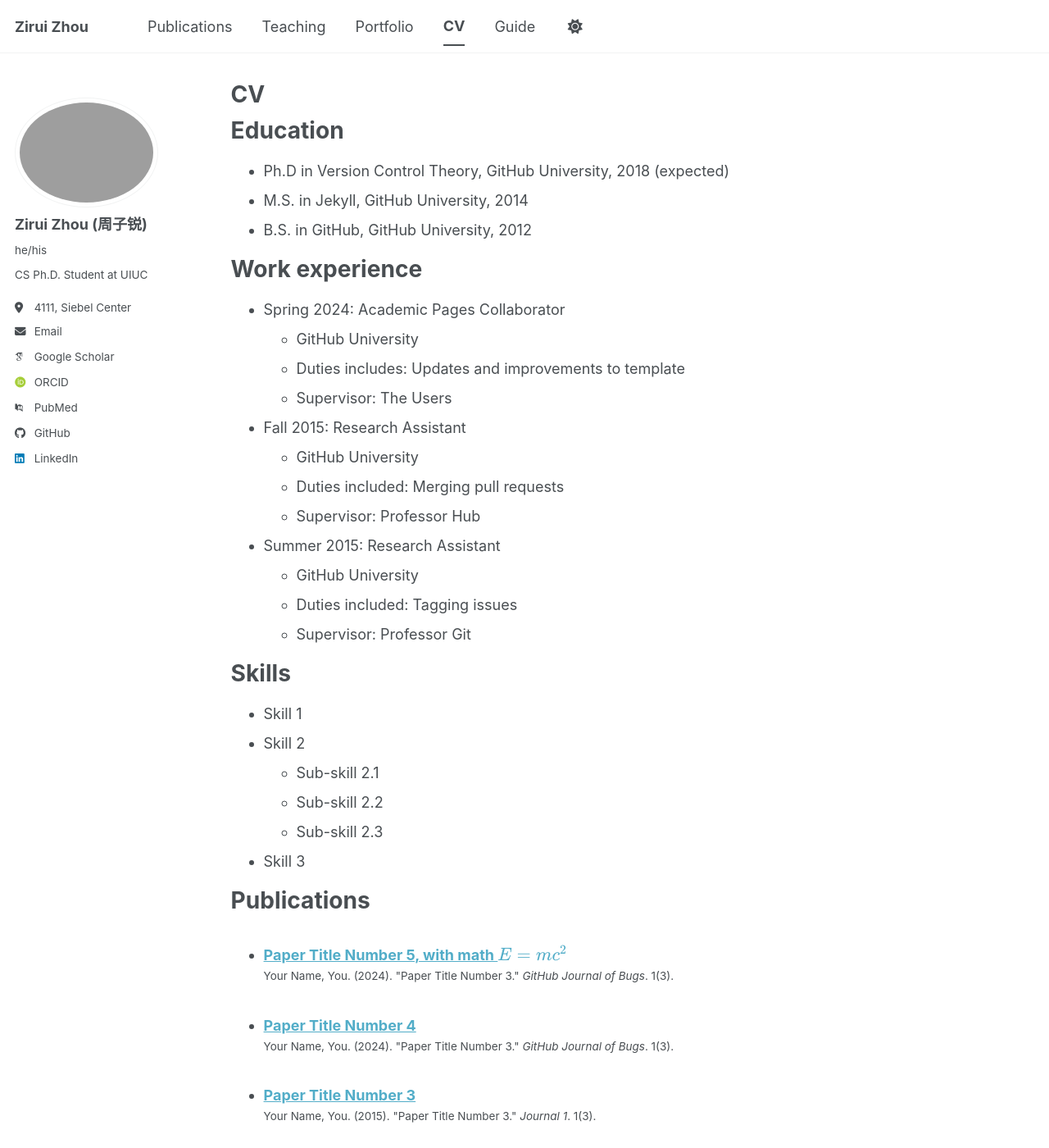
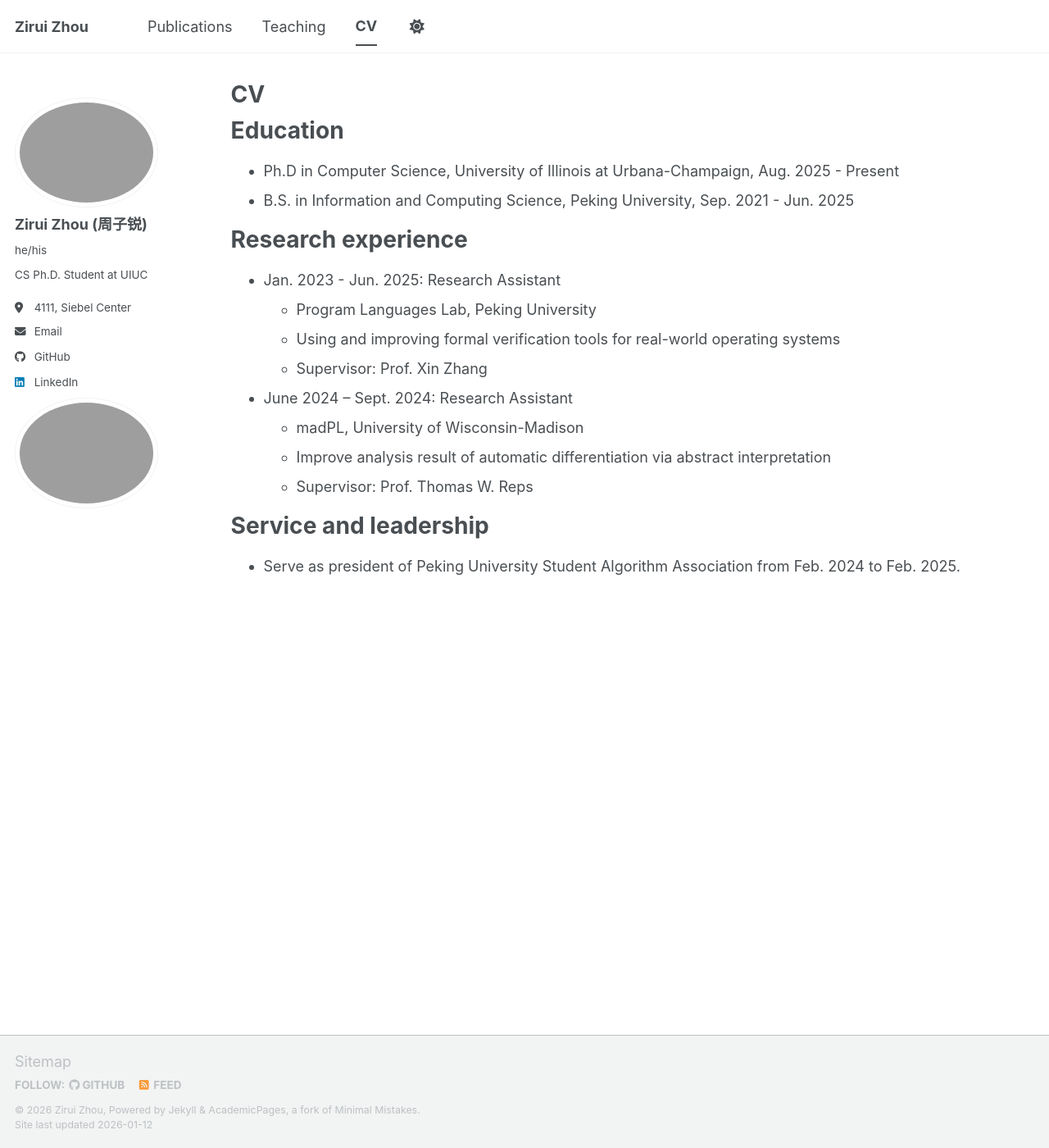
Before and after one commit to EncodeTalker2003/EncodeTalker2003.github.io, a Jekyll site: the page built from _pages/cv.md, in a window 1280 px wide and 1400 px high. Shown: the whole window at 82% size. Built offline with Jekyll 4.4.1, drawn with Linux system fonts in a browser that asks for light colours; some web fonts are replaced; a script bundle is joined from its source files by our own code; library files that are not in the unit come from our copies; some of the changed text lies outside the part shown.

Commit message:
update about

```diff
--- a/_config.yml
+++ b/_config.yml
@@ -24,6 +24,7 @@ repository               : "academicpages/academicpages.github.io"
 author:
   # Biographic information
   avatar           : "profile.png"
+  another_avatar   : "profile2.png"
   name             : "Zirui Zhou (周子锐)"
   pronouns         : "he/his" # example: "she/her"
   bio              : "CS Ph.D. Student at UIUC"
@@ -35,13 +36,13 @@ author:
   # Academic websites
   academia         : # URL
   arxiv            : # URL - Update with the correct link to your profile
-  googlescholar    : "https://scholar.google.com/citations?user=PS_CX0AAAAAJ"
+  googlescholar    : # "https://scholar.google.com/citations?user=PS_CX0AAAAAJ"
   inspire-hep      : # URL
   impactstory      : # URL
-  orcid            : "https://orcid.org/yourorcidurl"
+  orcid            : # "https://orcid.org/yourorcidurl"
   semantic         : # URL
   ssrn             : # URL
-  pubmed           : "https://www.ncbi.nlm.nih.gov/pubmed/?term=john+snow"
+  pubmed           : # "https://www.ncbi.nlm.nih.gov/pubmed/?term=john+snow"
   researchgate     : # URL
   scopus           : # URL
   zotero           : # URL
--- a/_includes/author-profile.html
+++ b/_includes/author-profile.html
@@ -173,4 +173,12 @@
       {% endif %}
     </ul>
   </div>
+
+  <div class="author__another-avatar">
+    {% if author.another_avatar contains "://" %}
+    	<img src="{{ author.another_avatar }}" alt="{{ author.name }}"  fetchpriority="high" />
+    {% else %}
+    	<img src="{{ author.another_avatar | prepend: "/images/" | prepend: base_path }}" class="author__another-avatar" alt="{{ author.name }}"  fetchpriority="high" />
+    {% endif %}
+  </div>
 </div>
--- a/_pages/cv.md
+++ b/_pages/cv.md
@@ -11,54 +11,21 @@ redirect_from:
 
 Education
 ======
-* Ph.D in Version Control Theory, GitHub University, 2018 (expected)
-* M.S. in Jekyll, GitHub University, 2014
-* B.S. in GitHub, GitHub University, 2012
+* Ph.D in Computer Science, University of Illinois at Urbana-Champaign, Aug. 2025 - Present
+* B.S. in Information and Computing Science, Peking University, Sep. 2021 - Jun. 2025
 
-Work experience
+Research experience
 ======
-* Spring 2024: Academic Pages Collaborator
-  * GitHub University
-  * Duties includes: Updates and improvements to template
-  * Supervisor: The Users
+* Jan. 2023 - Jun. 2025: Research Assistant
+  * Program Languages Lab, Peking University
+  * Using and improving formal verification tools for real-world operating systems
+  * Supervisor: Prof. Xin Zhang
 
-* Fall 2015: Research Assistant
-  * GitHub University
-  * Duties included: Merging pull requests
-  * Supervisor: Professor Hub
-
-* Summer 2015: Research Assistant
-  * GitHub University
-  * Duties included: Tagging issues
-  * Supervisor: Professor Git
-
-Skills
-======
-* Skill 1
-* Skill 2
-  * Sub-skill 2.1
-  * Sub-skill 2.2
-  * Sub-skill 2.3
-* Skill 3
-
-Publications
-======
-  <ul>{% for post in site.publications reversed %}
-    {% include archive-single-cv.html %}
-  {% endfor %}</ul>
-
-Talks
-======
-  <ul>{% for post in site.talks reversed %}
-    {% include archive-single-talk-cv.html  %}
-  {% endfor %}</ul>
-
-Teaching
-======
-  <ul>{% for post in site.teaching reversed %}
-    {% include archive-single-cv.html %}
-  {% endfor %}</ul>
+* June 2024 – Sept. 2024: Research Assistant
+  * madPL, University of Wisconsin-Madison
+  * Improve analysis result of automatic differentiation via abstract interpretation
+  * Supervisor: Prof. Thomas W. Reps
 
 Service and leadership
 ======
-* Currently signed in to 43 different slack teams
+* Serve as president of Peking University Student Algorithm Association from Feb. 2024 to Feb. 2025.
--- a/_sass/layout/_sidebar.scss
+++ b/_sass/layout/_sidebar.scss
@@ -141,6 +141,30 @@
    ========================================================================== */
 
 .author__avatar {
+  display: table-cell;
+  vertical-align: top;
+  width: 36px;
+  // set width only, for non-square avatars
+  // height: 36px;
+
+  @include breakpoint($large) {
+    display: block;
+    width: auto;
+    height: auto;
+  }
+
+  img {
+    max-width: 175px;
+    border-radius: 50%;
+
+    @include breakpoint($large) {
+      padding: 5px;
+      border: 1px solid var(--global-border-color);
+    }
+  }
+}
+
+.author__another-avatar {
   display: table-cell;
   vertical-align: top;
   width: 36px;
```
Also changed, not shown: _data/navigation.yml (+4 -4 lines).
